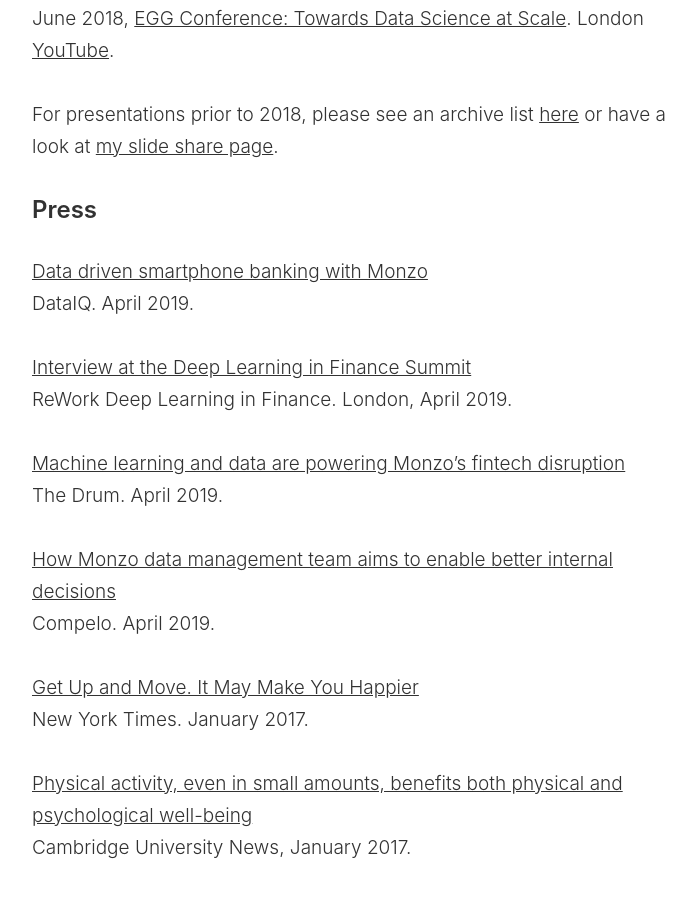
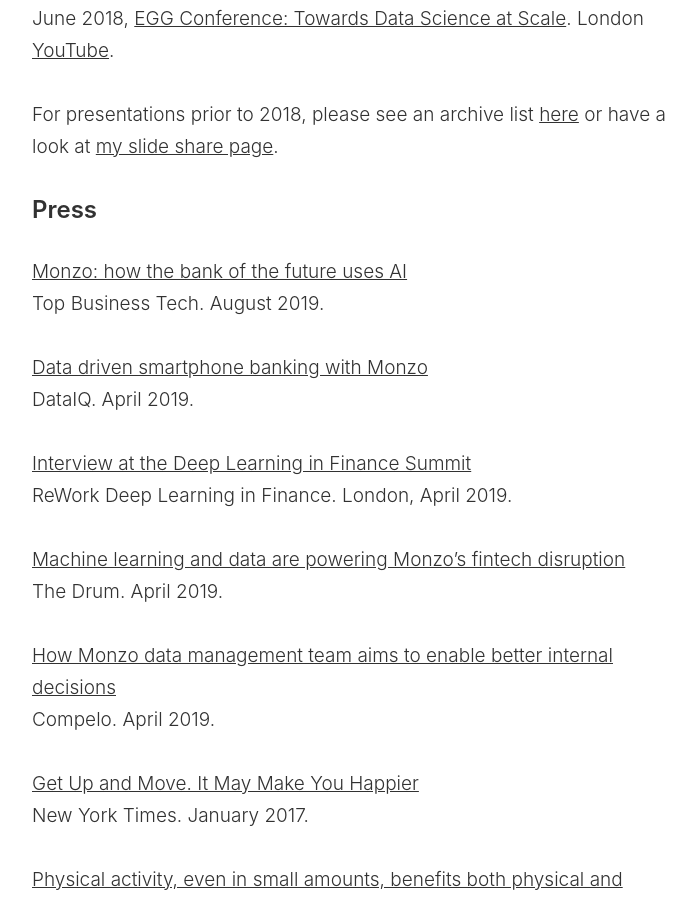
Before and after one commit to nlathia/nlathia.github.io, a Jekyll site: the page built from _pages/public.md, in a window 1280 px wide and 900 px high, scrolled down 576 px. Shown: the whole window, without its empty margins (274-970 px from the left). Built offline with Jekyll 4.4.1, drawn with Linux system fonts in a browser that asks for light colours.

Commit message:
Add top business tech article link

```diff
--- a/_pages/public.md
+++ b/_pages/public.md
@@ -21,6 +21,9 @@
 For presentations prior to 2018, please see an archive list [here](archive/presentations.md) or have a look at [my slide share page](http://www.slideshare.net/neal.lathia).
 
 ### Press
+
+[Monzo: how the bank of the future uses AI](https://tbtech.co/monzo-how-the-bank-of-the-future-uses-ai/)
+<br />Top Business Tech. August 2019.
 
 [Data driven smartphone banking with Monzo](https://www.dataiq.co.uk/articles/data-driven-smartphone-banking-with-monzo)
 <br />DataIQ. April 2019.
```
